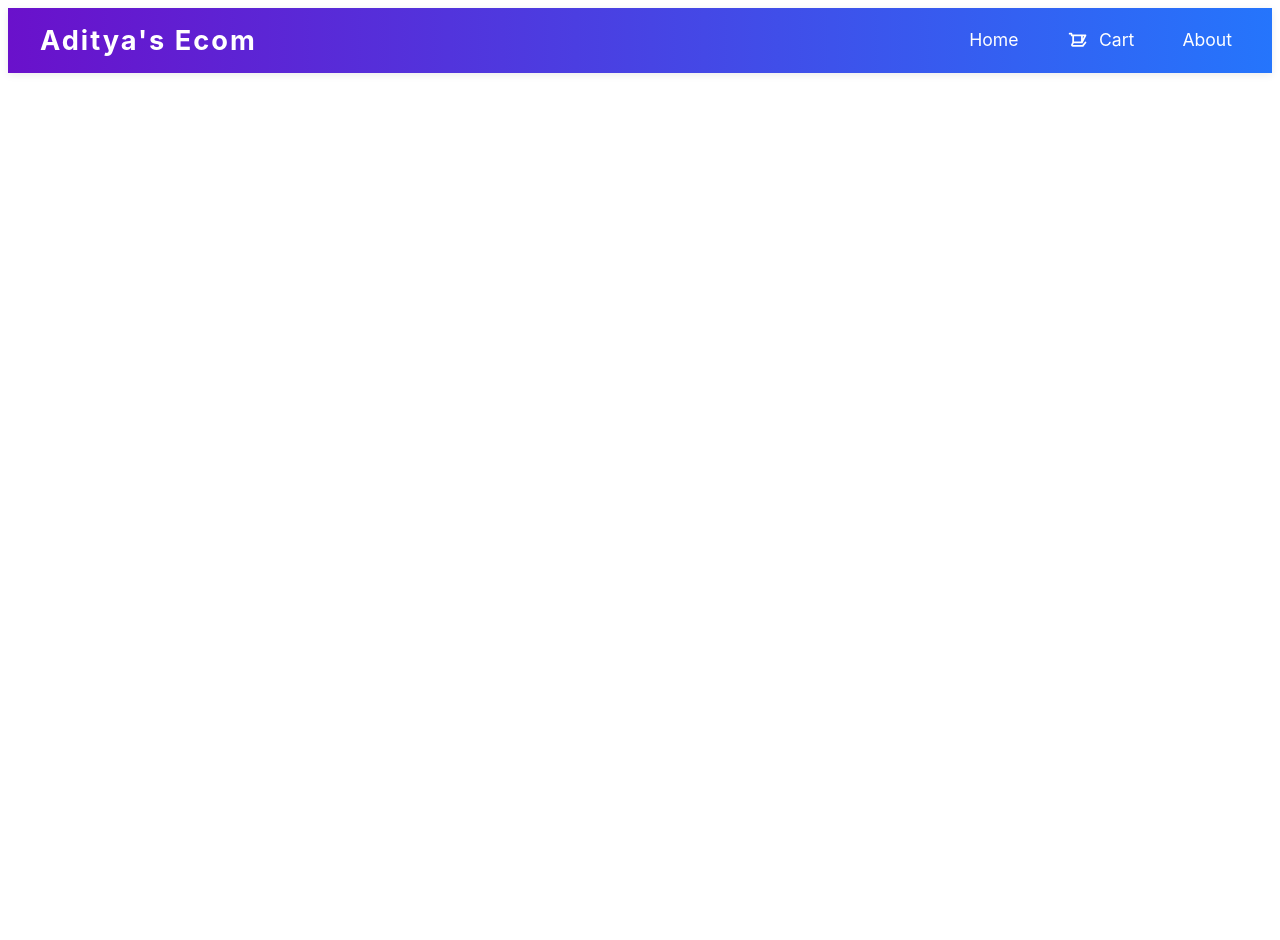
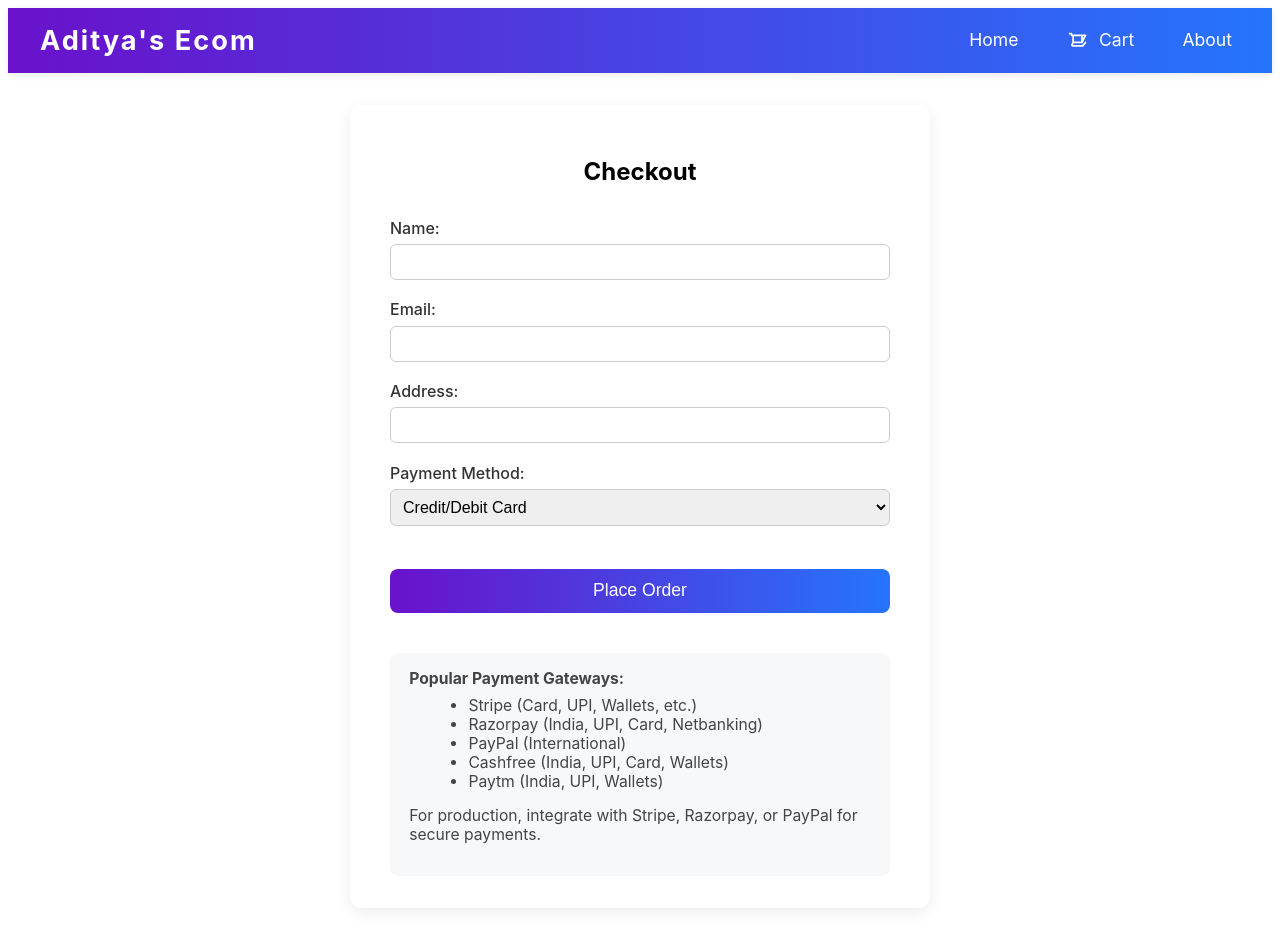
Before and after one commit to Bhuiyash/AdityasEcom, an Angular app: page /checkout in a window 1280 px wide. Before the commit this address led to /. Before the commit the page ends 800 px from the top, so only its background shows below. Built offline with nearby package versions, Linux system fonts and the light colour scheme.

Commit message:
feat: add checkout component with routing and styling

```diff
--- a/src/app/app.routes.ts
+++ b/src/app/app.routes.ts
@@ -1,8 +1,10 @@
 import { Routes } from '@angular/router';
 import { HomeComponent } from './home/home';
 import { CartComponent } from './cart/cart';
+import { CheckoutComponent } from './checkout/checkout';
 
 export const routes: Routes = [
   { path: '', component: HomeComponent },
   { path: 'cart', component: CartComponent },
+  { path: 'checkout', component: CheckoutComponent },
 ];
--- a/src/app/cart/cart.css
+++ b/src/app/cart/cart.css
@@ -74,3 +74,18 @@
   min-width: 2rem;
   text-align: center;
 }
+.checkout-btn {
+  margin: 2rem auto 0 auto;
+  display: block;
+  background: linear-gradient(90deg, #6a11cb 0%, #2575fc 100%);
+  color: #fff;
+  border: none;
+  border-radius: 8px;
+  padding: 0.7rem 1.5rem;
+  font-size: 1.1rem;
+  cursor: pointer;
+  transition: background 0.2s;
+}
+.checkout-btn:hover {
+  background: linear-gradient(90deg, #2575fc 0%, #6a11cb 100%);
+}
--- a/src/app/cart/cart.html
+++ b/src/app/cart/cart.html
@@ -14,5 +14,6 @@
     <div class="cart-total">
       <span>Total: ${{ total }}</span>
     </div>
+    <button class="checkout-btn" [routerLink]="'/checkout'">Proceed to Checkout</button>
   </div>
 </div>
--- a/src/app/cart/cart.ts
+++ b/src/app/cart/cart.ts
@@ -1,11 +1,12 @@
 import { Component } from '@angular/core';
 import { CommonModule } from '@angular/common';
+import { RouterModule } from '@angular/router';
 import { ProductCardComponent } from '../product-card/product-card';
 
 @Component({
   selector: 'app-cart',
   standalone: true,
-  imports: [CommonModule, ProductCardComponent],
+  imports: [CommonModule, RouterModule, ProductCardComponent],
   templateUrl: './cart.html',
   styleUrl: './cart.css',
 })
--- /dev/null
+++ b/src/app/checkout/checkout.css
@@ -0,0 +1,56 @@
+.checkout-container {
+  max-width: 500px;
+  margin: 2rem auto;
+  background: #fff;
+  border-radius: 12px;
+  box-shadow: 0 4px 16px rgba(0,0,0,0.08);
+  padding: 2rem 2.5rem;
+}
+.checkout-container h2 {
+  text-align: center;
+  margin-bottom: 2rem;
+}
+.checkout-form {
+  display: flex;
+  flex-direction: column;
+  gap: 1.2rem;
+}
+.checkout-form label {
+  display: flex;
+  flex-direction: column;
+  font-weight: 500;
+  color: #333;
+}
+.checkout-form input,
+.checkout-form select {
+  margin-top: 0.4rem;
+  padding: 0.5rem;
+  border-radius: 6px;
+  border: 1px solid #ccc;
+  font-size: 1rem;
+}
+.checkout-btn {
+  margin-top: 1.5rem;
+  background: linear-gradient(90deg, #6a11cb 0%, #2575fc 100%);
+  color: #fff;
+  border: none;
+  border-radius: 8px;
+  padding: 0.7rem 1.5rem;
+  font-size: 1.1rem;
+  cursor: pointer;
+  transition: background 0.2s;
+}
+.checkout-btn:hover {
+  background: linear-gradient(90deg, #2575fc 0%, #6a11cb 100%);
+}
+.checkout-note {
+  margin-top: 2.5rem;
+  background: #f6f8fa;
+  border-radius: 8px;
+  padding: 1rem 1.2rem;
+  font-size: 0.98rem;
+  color: #444;
+}
+.checkout-note ul {
+  margin: 0.5rem 0 0.5rem 1.2rem;
+}
--- /dev/null
+++ b/src/app/checkout/checkout.html
@@ -0,0 +1,38 @@
+<div class="checkout-container">
+  <h2>Checkout</h2>
+  <form class="checkout-form">
+    <label>
+      Name:
+      <input type="text" name="name" required />
+    </label>
+    <label>
+      Email:
+      <input type="email" name="email" required />
+    </label>
+    <label>
+      Address:
+      <input type="text" name="address" required />
+    </label>
+    <label>
+      Payment Method:
+      <select name="payment">
+        <option value="card">Credit/Debit Card</option>
+        <option value="upi">UPI</option>
+        <option value="paypal">PayPal</option>
+        <option value="cod">Cash on Delivery</option>
+      </select>
+    </label>
+    <button type="submit" class="checkout-btn">Place Order</button>
+  </form>
+  <div class="checkout-note">
+    <strong>Popular Payment Gateways:</strong>
+    <ul>
+      <li>Stripe (Card, UPI, Wallets, etc.)</li>
+      <li>Razorpay (India, UPI, Card, Netbanking)</li>
+      <li>PayPal (International)</li>
+      <li>Cashfree (India, UPI, Card, Wallets)</li>
+      <li>Paytm (India, UPI, Wallets)</li>
+    </ul>
+    <p>For production, integrate with Stripe, Razorpay, or PayPal for secure payments.</p>
+  </div>
+</div>
```
Also changed, not shown: src/app/checkout/checkout.ts (added, +9 -0 lines), 1 other file (tests, documents, lock files or other folders).
